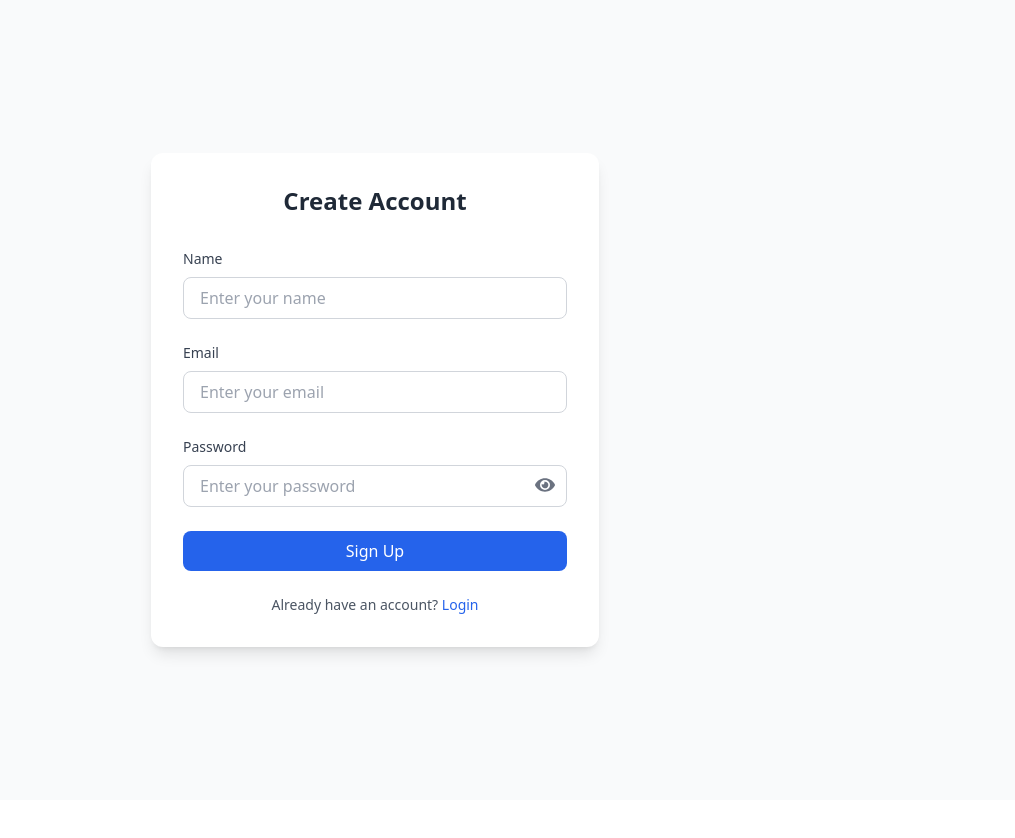
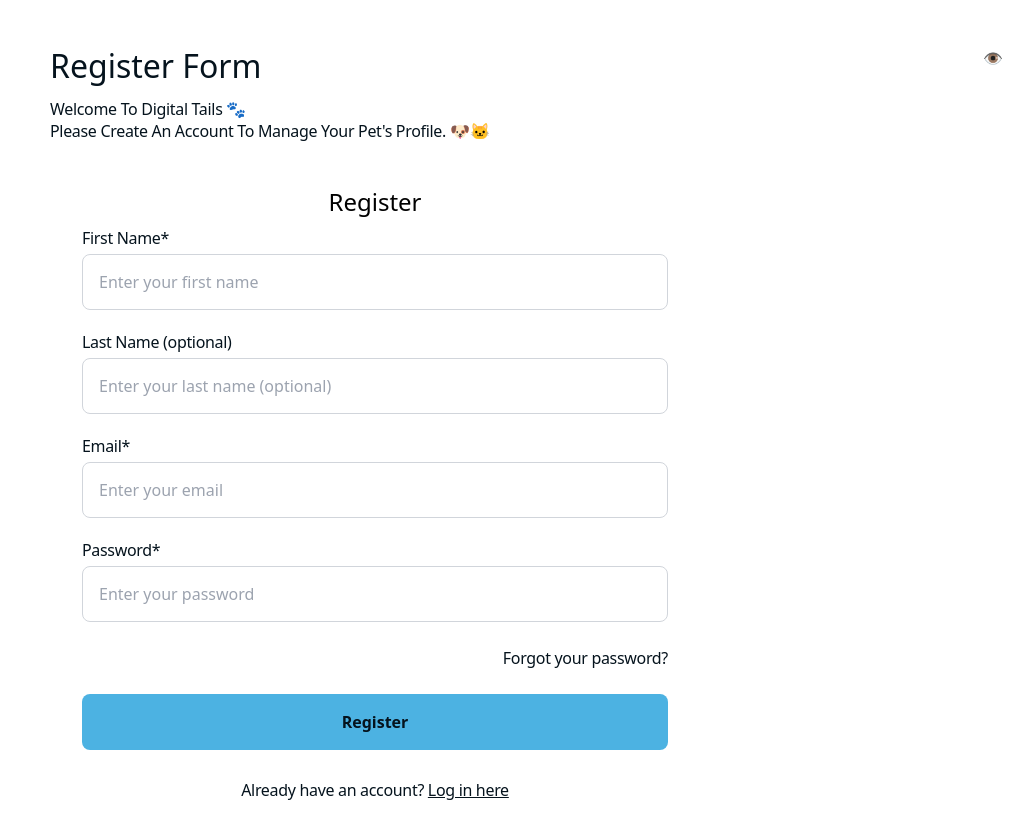
Before and after one commit to HamzaAliKundi/pet-security-tag-dashboard, a React (Vite) app: page /signup in a window 1280 px wide. Shown: the whole page, without its empty margins (265-1280 px from the left). Before the commit the page ends 800 px from the top, so only its background shows below. Built offline with nearby package versions, Linux system fonts and the light colour scheme; no server answers.

Commit message:
desing fixes

```diff
--- a/src/components/auth/index.tsx
+++ b/src/components/auth/index.tsx
@@ -1,12 +1,10 @@
 import { useState } from "react";
 import { useForm } from "react-hook-form";
-import { FaEye, FaEyeSlash } from "react-icons/fa";
 import { useLoginMutation } from "../../apis/auth";
 import toast from "react-hot-toast";
 import { Link, useNavigate } from "react-router-dom";
 
 const Login = () => {
-  const [passwordVisible, setPasswordVisible] = useState(false);
   const [isLoading, setIsLoading] = useState(false);
   const [login] = useLoginMutation();
   const navigate = useNavigate();
@@ -16,14 +14,10 @@
     formState: { errors },
   } = useForm();
 
-  const togglePasswordVisibility = () => setPasswordVisible(prev => !prev);
-
   const onSubmit = async (data: any) => {
     setIsLoading(true);
     try {
       const res: any = await login(data);
-      console.log(res);
-
       if (res?.data?.status === 200) {
         localStorage.setItem("token", res?.data?.token);
         toast.success(res?.data?.message);
@@ -37,25 +31,37 @@
   };
 
   return (
-    <div className="min-h-screen bg-gray-50 flex items-center justify-center px-4">
-      <div className="max-w-md w-full bg-white rounded-xl shadow-lg p-8">
-        <h2 className="text-2xl font-semibold text-gray-800 text-center mb-8">
-          Welcome Back
+    <div className="min-h-screen flex items-center justify-center bg-white px-4">
+      <div className="w-full max-w-[650px] space-y-4">
+        {/* Header */}
+        <div className="text-start space-y-4">
+          <h1 className="font-helvetica-neue font-medium text-[32px] leading-[100%] text-[#05131D] capitalize">
+            Login Form
+          </h1>
+          <p className="font-helvetica-neue font-normal text-base leading-[140%] tracking-[-0.02em] text-[#05131D] capitalize">
+            Welcome to Digital Tails 🐾<br />
+            Please login or create an account to manage your pet's profile. 🐶🐱
+          </p>
+        </div>
+
+        {/* Login Form */}
+        <div className="bg-white rounded-lg px-2 md:px-8 py-4 md:py-8 space-y-4">
+          <h2 className="font-helvetica-neue font-medium text-2xl leading-[100%] text-center capitalize">
+            Login
           </h2>
 
-        <form onSubmit={handleSubmit(onSubmit)} className="space-y-6">
-          {/* Email Input */}
-          <div>
-            <label className="block text-gray-700 text-sm font-medium mb-2">
-              Email
+          <form className="space-y-6 mb-12" onSubmit={handleSubmit(onSubmit)}>
+            <div className="space-y-2">
+              <label className="block font-helvetica-neue font-normal text-base leading-[100%] tracking-[-0.02em] text-[#05131D]">
+                Email*
               </label>
               <input
                 type="email"
-              defaultValue="hamza.alee83@gmail.com"
-              className="w-full px-4 py-2 border border-gray-300 rounded-lg focus:ring-2 focus:ring-blue-500 focus:border-transparent"
+                className="w-full h-[56px] px-4 border border-gray-300 rounded-lg focus:outline-none focus:ring-2 focus:ring-[#4CB2E2]"
+                placeholder="Enter your email"
                 {...register("email", {
                   required: true,
-                pattern: /^[A-Z0-9._%+-]+@[A-Z0-9.-]+\.[A-Z]{2,}$/i
+                  pattern: /^[A-Z0-9._%+-]+@[A-Z0-9.-]+\.[A-Z]{2,}$/i,
                 })}
               />
               {errors.email && (
@@ -63,60 +69,57 @@
               )}
             </div>
 
-          {/* Password Input */}
-          <div>
-            <label className="block text-gray-700 text-sm font-medium mb-2">
-              Password
+            <div className="space-y-2">
+              <label className="block font-helvetica-neue font-normal text-base leading-[100%] tracking-[-0.02em] text-[#05131D]">
+                Password*
               </label>
-            <div className="relative">
               <input
-                type={passwordVisible ? "text" : "password"}
-                defaultValue="qwerty123"
-                className="w-full px-4 py-2 border border-gray-300 rounded-lg focus:ring-2 focus:ring-blue-500 focus:border-transparent"
+                type="password"
+                className="w-full h-[56px] px-4 border border-gray-300 rounded-lg focus:outline-none focus:ring-2 focus:ring-[#4CB2E2]"
+                placeholder="Enter your password"
                 {...register("password", { required: true })}
               />
-              <button
-                type="button"
-                className="absolute right-3 top-2.5 text-gray-500"
-                onClick={togglePasswordVisibility}
-              >
-                {passwordVisible ? <FaEyeSlash size={20} /> : <FaEye size={20} />}
-              </button>
+              {errors.password && (
+                <span className="text-red-500 text-xs mt-1">Password is required</span>
+              )}
             </div>
-            <div className="mt-2">
-              <Link to="/forgot-password" className="text-sm text-blue-600 hover:text-blue-800">
-                Forgot Password?
+
+            <div className="text-right">
+              <Link to="/forgot-password" className="font-helvetica-neue font-normal text-base leading-[100%] tracking-[-0.02em] text-[#05131D]">
+                Forgot your password?
               </Link>
-            </div>
             </div>
 
             <button
               type="submit"
-            className="w-full bg-blue-600 text-white py-2 rounded-lg hover:bg-blue-700 transition-colors disabled:opacity-50"
+              className="w-full h-[56px] bg-[#4CB2E2] text-[#05131D] rounded-lg px-6 py-2.5 hover:bg-[#3da1d1] transition-colors font-bold flex items-center justify-center"
               disabled={isLoading}
             >
               {isLoading ? (
-              <div className="flex items-center justify-center">
-                <svg className="animate-spin -ml-1 mr-3 h-5 w-5 text-white" xmlns="http://www.w3.org/2000/svg" fill="none" viewBox="0 0 24 24">
+                <>
+                  <svg className="animate-spin -ml-1 mr-3 h-5 w-5 text-[#05131D]" xmlns="http://www.w3.org/2000/svg" fill="none" viewBox="0 0 24 24">
                     <circle className="opacity-25" cx="12" cy="12" r="10" stroke="currentColor" strokeWidth="4"></circle>
                     <path className="opacity-75" fill="currentColor" d="M4 12a8 8 0 018-8V0C5.373 0 0 5.373 0 12h4zm2 5.291A7.962 7.962 0 014 12H0c0 3.042 1.135 5.824 3 7.938l3-2.647z"></path>
                   </svg>
                   Logging In...
-              </div>
+                </>
               ) : (
                 "Login"
               )}
             </button>
+          </form>
 
-          <div className="text-center">
-            <p className="text-gray-600 text-sm">
-              Don't have an account?{" "}
-              <Link to="/signup" className="text-blue-600 hover:text-blue-800">
-                Sign up
+          <div className="text-center space-y-4 !mt-10">
+            <p className="font-helvetica-neue font-[500] text-base leading-[100%] tracking-[0%] text-center capitalize">
+              Don't have an account?
+            </p>
+            <div className="flex justify-center">
+              <Link to="/signup" className="w-[198px] h-[56px] font-medium border border-[#4CB2E2] bg-[#4CB2E2] text-[#05131D] rounded-lg px-6 py-2.5 transition-colors flex items-center justify-center">
+                Register
               </Link>
-            </p>
             </div>
-        </form>
+          </div>
+        </div>
       </div>
     </div>
   );
--- a/src/components/auth/sign-up.tsx
+++ b/src/components/auth/sign-up.tsx
@@ -1,12 +1,12 @@
 import { useState } from "react";
 import { useForm } from "react-hook-form";
-import { FaEye, FaEyeSlash } from "react-icons/fa";
 import { Link, useNavigate } from "react-router-dom";
 import toast from "react-hot-toast";
 import { useSignupMutation } from "../../apis/auth";
 
 interface SignupFormData {
-  name: string;
+  firstName: string;
+  lastName?: string;
   email: string;
   password: string;
 }
@@ -28,9 +28,13 @@
   const onSubmit = async (data: SignupFormData) => {
     setIsLoading(true);
     try {
-      const res = await signup(data);
-      console.log(res);
-
+      // Only send firstName as 'name' to backend
+      const payload = {
+        name: data.firstName,
+        email: data.email,
+        password: data.password,
+      };
+      const res = await signup(payload);
       if (res?.data?.status === 201) navigate("/verify-email-sent");
       // @ts-ignore
       else toast.error(res?.error?.data?.message ?? "Signup failed");
@@ -39,42 +43,65 @@
     } finally {
       setIsLoading(false);
     }
-  }
+  };
 
   return (
-    <div className="min-h-screen bg-gray-50 flex items-center justify-center px-4">
-      <div className="max-w-md w-full bg-white rounded-xl shadow-lg p-8">
-        <h2 className="text-2xl font-semibold text-gray-800 text-center mb-8">
-          Create Account
+    <div className="min-h-screen mt-10 flex items-center justify-center bg-white px-4">
+      <div className="w-full max-w-[650px] space-y-4">
+        {/* Header */}
+        <div className="text-start space-y-4">
+          <h1 className="font-helvetica-neue font-medium text-[32px] leading-[100%] text-[#05131D] capitalize">
+            Register Form
+          </h1>
+          <p className="font-helvetica-neue font-normal text-base leading-[140%] tracking-[-0.02em] text-[#05131D] capitalize">
+            Welcome to Digital Tails 🐾<br />
+            Please create an account to manage your pet's profile. 🐶🐱
+          </p>
+        </div>
+
+        {/* Signup Form */}
+        <div className="bg-white rounded-lg px-2 md:px-8 py-4 md:py-8 space-y-4">
+          <h2 className="font-helvetica-neue font-medium text-2xl leading-[100%] text-center capitalize">
+            Register
           </h2>
 
-        <form onSubmit={handleSubmit(onSubmit)} className="space-y-6">
-          {/* Name */}
-          <div>
-            <label className="block text-gray-700 text-sm font-medium mb-2">
-              Name
+          <form className="space-y-6 mb-12" onSubmit={handleSubmit(onSubmit)}>
+            <div className="space-y-2">
+              <label className="block font-helvetica-neue font-normal text-base leading-[100%] tracking-[-0.02em] text-[#05131D]">
+                First Name*
               </label>
               <input
                 type="text"
-              className="w-full px-4 py-2 border border-gray-300 rounded-lg focus:ring-2 focus:ring-blue-500 focus:border-transparent"
-              placeholder="Enter your name"
-              {...register("name", { required: "Name is required" })}
+                className="w-full h-[56px] px-4 border border-gray-300 rounded-lg focus:outline-none focus:ring-2 focus:ring-[#4CB2E2]"
+                placeholder="Enter your first name"
+                {...register("firstName", { required: "First name is required" })}
               />
-            {errors.name && (
+              {errors.firstName && (
                 <span className="text-red-500 text-xs mt-1">
-                {errors.name.message}
+                  {errors.firstName.message}
                 </span>
               )}
             </div>
 
-          {/* Email */}
-          <div>
-            <label className="block text-gray-700 text-sm font-medium mb-2">
-              Email
+            <div className="space-y-2">
+              <label className="block font-helvetica-neue font-normal text-base leading-[100%] tracking-[-0.02em] text-[#05131D]">
+                Last Name (optional)
+              </label>
+              <input
+                type="text"
+                className="w-full h-[56px] px-4 border border-gray-300 rounded-lg focus:outline-none focus:ring-2 focus:ring-[#4CB2E2]"
+                placeholder="Enter your last name (optional)"
+                {...register("lastName")}
+              />
+            </div>
+
+            <div className="space-y-2">
+              <label className="block font-helvetica-neue font-normal text-base leading-[100%] tracking-[-0.02em] text-[#05131D]">
+                Email*
               </label>
               <input
                 type="email"
-              className="w-full px-4 py-2 border border-gray-300 rounded-lg focus:ring-2 focus:ring-blue-500 focus:border-transparent"
+                className="w-full h-[56px] px-4 border border-gray-300 rounded-lg focus:outline-none focus:ring-2 focus:ring-[#4CB2E2]"
                 placeholder="Enter your email"
                 {...register("email", {
                   required: "Email is required",
@@ -91,15 +118,13 @@
               )}
             </div>
 
-          {/* Password */}
-          <div>
-            <label className="block text-gray-700 text-sm font-medium mb-2">
-              Password
+            <div className="space-y-2">
+              <label className="block font-helvetica-neue font-normal text-base leading-[100%] tracking-[-0.02em] text-[#05131D]">
+                Password*
               </label>
-            <div className="relative">
               <input
                 type={passwordVisible ? "text" : "password"}
-                className="w-full px-4 py-2 border border-gray-300 rounded-lg focus:ring-2 focus:ring-blue-500 focus:border-transparent"
+                className="w-full h-[56px] px-4 border border-gray-300 rounded-lg focus:outline-none focus:ring-2 focus:ring-[#4CB2E2]"
                 placeholder="Enter your password"
                 {...register("password", {
                   required: "Password is required",
@@ -113,10 +138,11 @@
                 type="button"
                 className="absolute right-3 top-2.5 text-gray-500"
                 onClick={togglePasswordVisibility}
+                tabIndex={-1}
+                style={{ position: 'absolute', right: 12, top: 38 }}
               >
-                {passwordVisible ? <FaEyeSlash size={20} /> : <FaEye size={20} />}
+                {passwordVisible ? '🙈' : '👁️'}
               </button>
-            </div>
               {errors.password && (
                 <span className="text-red-500 text-xs mt-1">
                   {errors.password.message}
@@ -124,33 +150,37 @@
               )}
             </div>
 
+            <div className="text-right">
+              <Link to="/forgot-password" className="font-helvetica-neue font-normal text-[#05131D] text-base leading-[100%] tracking-[-0.02em] text-[#05131D]">
+                Forgot your password?
+              </Link>
+            </div>
+
             <button
               type="submit"
-            className="w-full bg-blue-600 text-white py-2 rounded-lg hover:bg-blue-700 transition-colors disabled:opacity-50"
+              className="w-full h-[56px] bg-[#4CB2E2] text-[#05131D] rounded-lg px-6 py-2.5 hover:bg-[#3da1d1] transition-colors font-bold"
               disabled={isLoading}
             >
               {isLoading ? (
                 <div className="flex items-center justify-center">
-                <svg className="animate-spin -ml-1 mr-3 h-5 w-5 text-white" xmlns="http://www.w3.org/2000/svg" fill="none" viewBox="0 0 24 24">
+                  <svg className="animate-spin -ml-1 mr-3 h-5 w-5 text-[#05131D]" xmlns="http://www.w3.org/2000/svg" fill="none" viewBox="0 0 24 24">
                     <circle className="opacity-25" cx="12" cy="12" r="10" stroke="currentColor" strokeWidth="4"></circle>
                     <path className="opacity-75" fill="currentColor" d="M4 12a8 8 0 018-8V0C5.373 0 0 5.373 0 12h4zm2 5.291A7.962 7.962 0 014 12H0c0 3.042 1.135 5.824 3 7.938l3-2.647z"></path>
                   </svg>
                   Signing Up...
                 </div>
               ) : (
-              "Sign Up"
+                "Register"
               )}
             </button>
+          </form>
 
-          <div className="text-center">
-            <p className="text-gray-600 text-sm">
-              Already have an account?{" "}
-              <Link to="/" className="text-blue-600 hover:text-blue-800">
-                Login
-              </Link>
+          <div className="text-center space-y-4">
+            <p className="font-helvetica-neue font-normal text-base text-[#05131D] mt-8 leading-[100%] tracking-[-0.02em] text-center">
+              Already have an account? <Link to="/" className='underline'>Log in here</Link>
             </p>
           </div>
-        </form>
+        </div>
       </div>
     </div>
   );
```
Also changed, not shown: src/components/auth/email-verification-sent.tsx (+10 -20 lines), src/components/auth/email-verification.tsx (+14 -18 lines), src/components/auth/forgot-password.tsx (+14 -15 lines), src/components/auth/password-changed-success.tsx (+10 -11 lines), src/components/auth/password-reset-email-sent.tsx (+13 -17 lines), src/components/auth/reset-password.tsx (+19 -18 lines), src/components/auth/verification-success.tsx (+8 -9 lines). Lines whose indentation alone changed are shown as unchanged.
